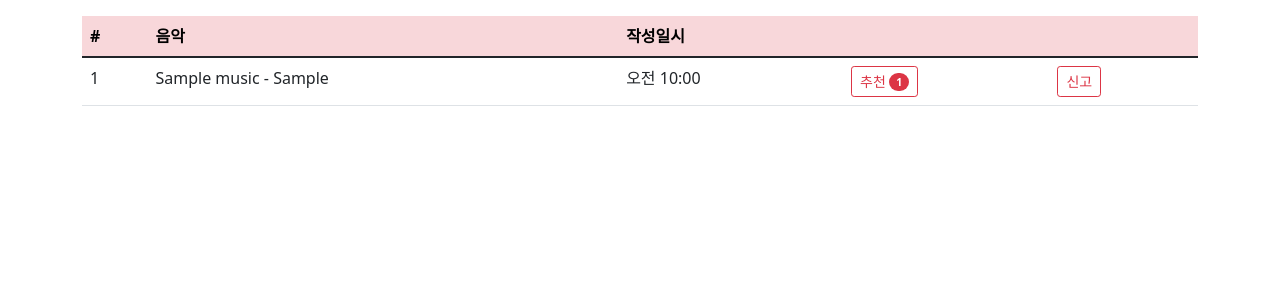
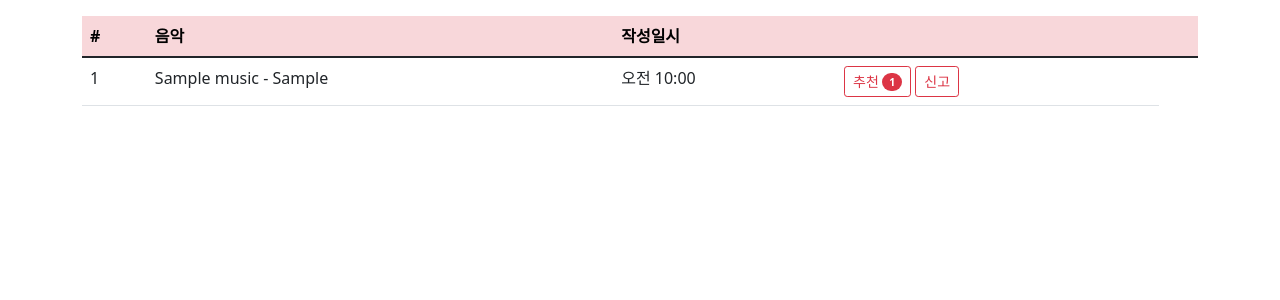
Before and after one commit to jy831/77projects, a Django app: page / in a window 1280 px wide. Shown: the part 57-357 px from the top of the page. Run offline with Django 4.2, Linux system fonts and the light colour scheme; tables that the repository leaves empty hold one stand-in row (values such as "Sample post"); some libraries are stand-ins or nearby versions.

Commit message:
버튼 뭉쳐놓기

```diff
--- a/templates/pickever/music_list.html
+++ b/templates/pickever/music_list.html
@@ -40,8 +40,7 @@
                  <a href="javascript:void(0)" class="delete btn btn-sm btn-outline-danger"
                     data-uri="{% url 'pickever:music_delete' music.id  %}">삭제</a>
                  {% endif %}
-            </td>
-            <td class="my-3">
+            </a>
                  {% if request.user != music.author %}
                   <a href= "{% url 'pickever:report_create' %}" class="btn btn-sm btn-outline-danger">신고</a>
                  {% endif %}
```
